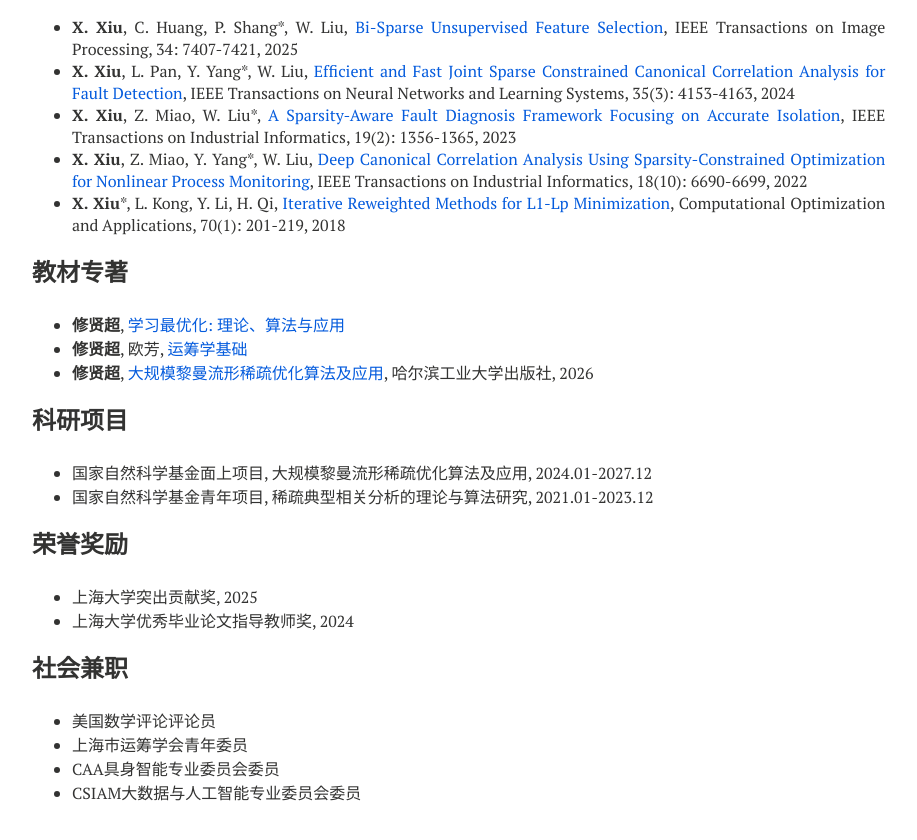
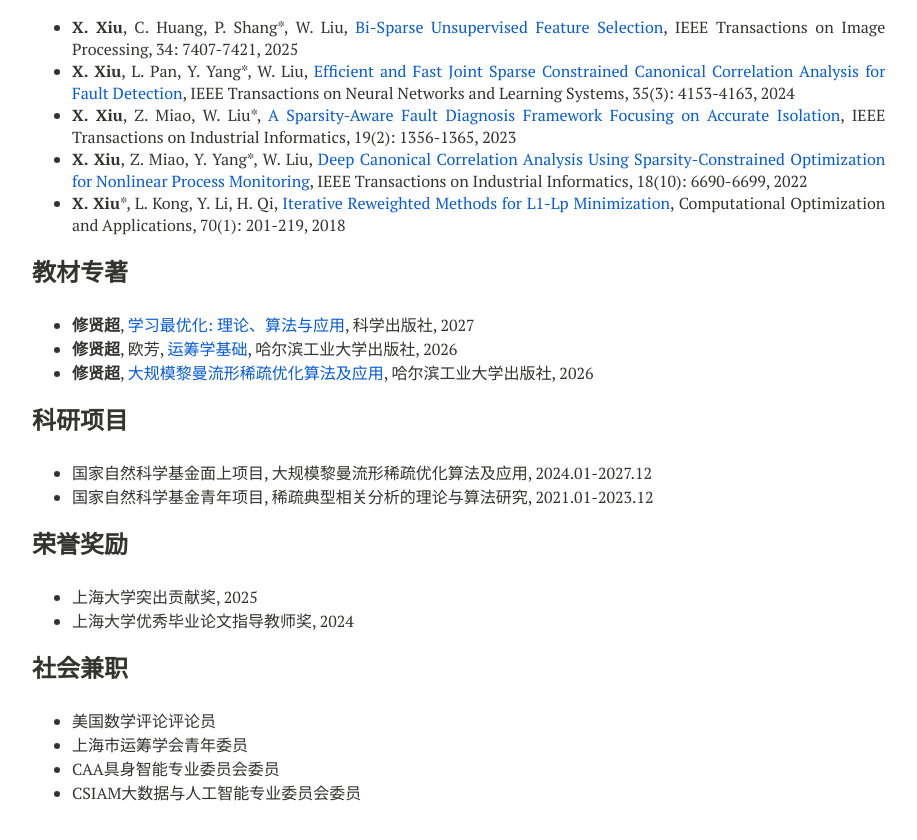
Before and after one commit to xianchaoxiu/xianchaoxiu.github.io, a Jekyll site: the page built from chinese/index.md, in a window 1280 px wide and 900 px high, scrolled down 774 px. Shown: the top 840 px of the window, without its empty margins (288-1205 px from the left). Built offline with Jekyll 4.4.1, drawn with Linux system fonts in a browser that asks for light colours; nearby versions of some CDN libraries.

Commit message:
Update index.md

```diff
--- a/chinese/index.md
+++ b/chinese/index.md
@@ -46,8 +46,8 @@ share: false
 
 
 ### 教材专著
-* <b>修贤超</b>, <a href="https://xianchaoxiu.github.io/chinese/book/L2O/" class="textlink" target="_blank"> 学习最优化: 理论、算法与应用 </a> <br>
-* <b>修贤超</b>, 欧芳, <a href="https://xianchaoxiu.github.io/chinese/book/OR/" class="textlink" target="_blank"> 运筹学基础 </a> <br>
+* <b>修贤超</b>, <a href="https://xianchaoxiu.github.io/chinese/book/L2O/" class="textlink" target="_blank"> 学习最优化: 理论、算法与应用</a>, 科学出版社, 2027  <br>
+* <b>修贤超</b>, 欧芳, <a href="https://xianchaoxiu.github.io/chinese/book/OR/" class="textlink" target="_blank"> 运筹学基础</a>, 哈尔滨工业大学出版社, 2026 <br>
 * <b>修贤超</b>, <a href="https://xianchaoxiu.github.io/chinese/book/OPT/" class="textlink" target="_blank">大规模黎曼流形稀疏优化算法及应用</a>, 哈尔滨工业大学出版社, 2026  <br>
 
 
```
